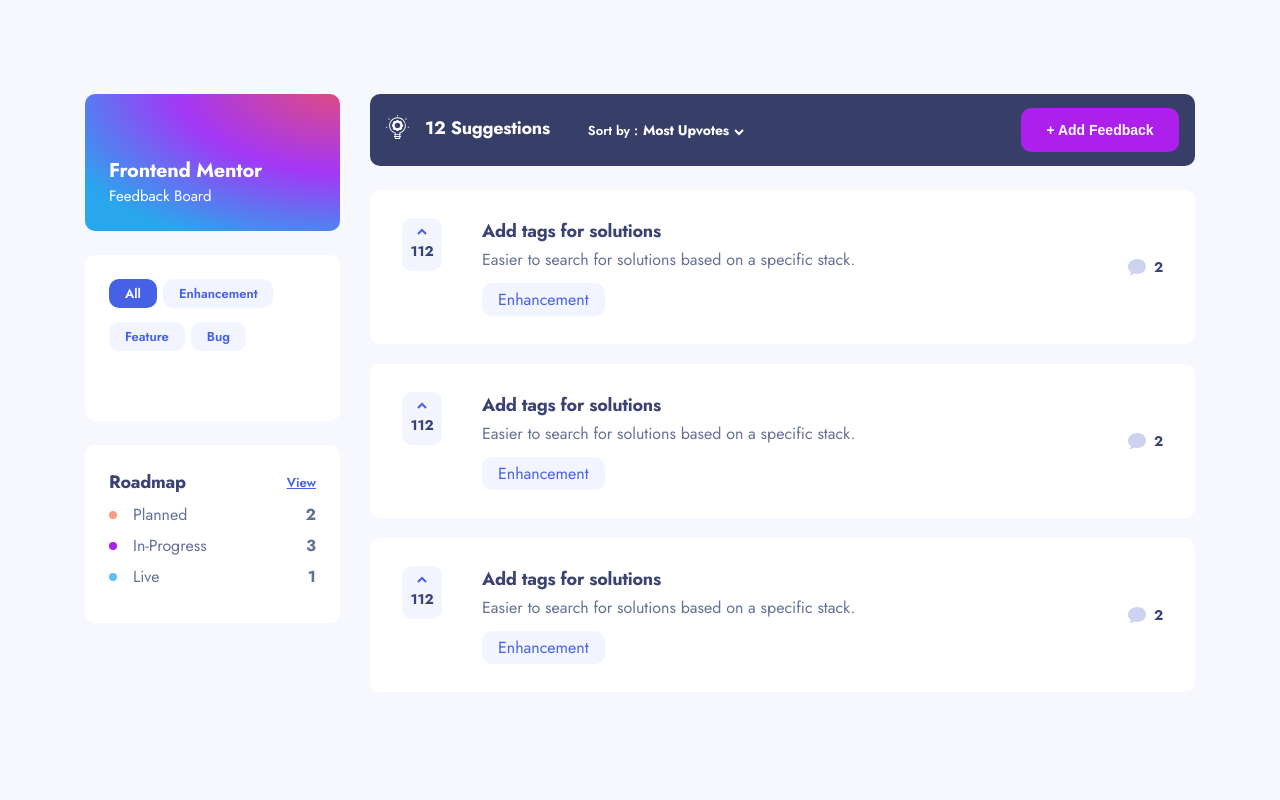
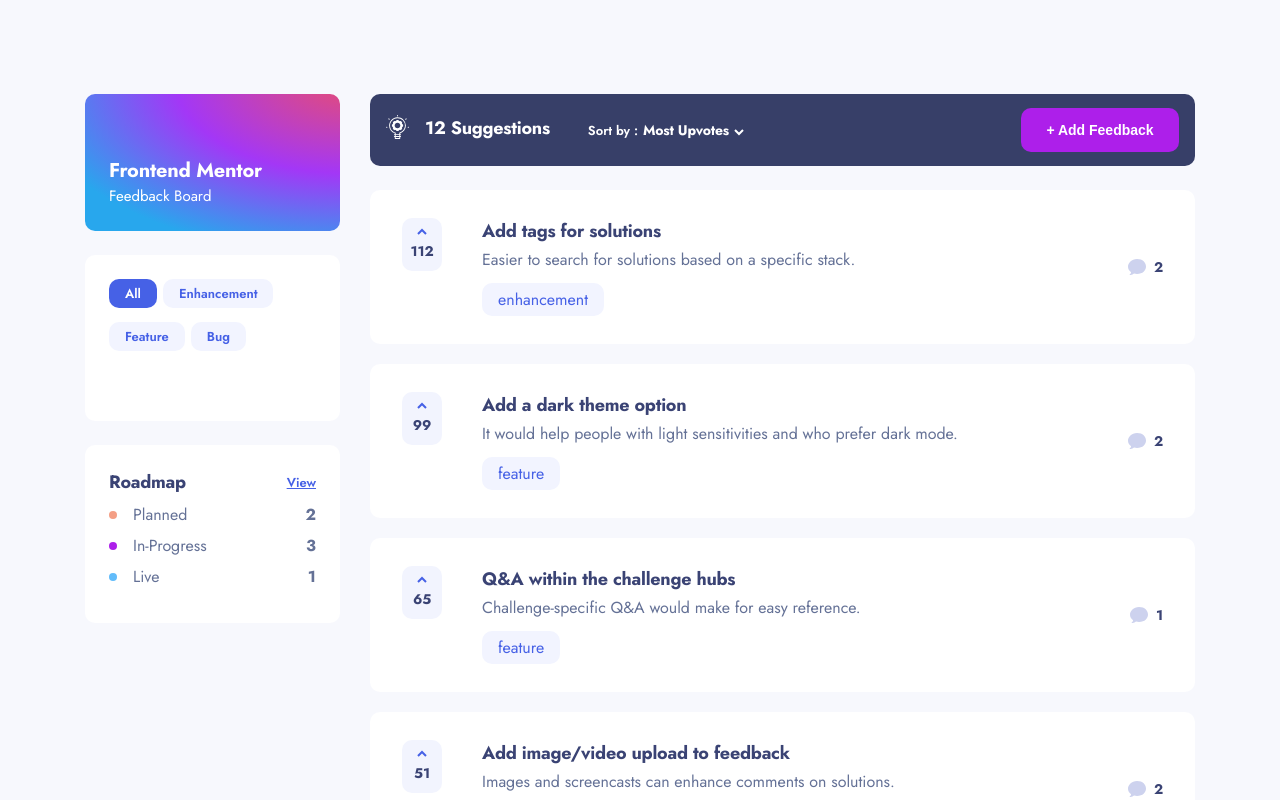
Before and after one commit to EminIskandar/Suggest, a React (Create React App) app: page / in a window 1280 px wide. Shown: the top 800 px of the page. Built offline with nearby package versions, Linux system fonts and the light colour scheme.

Commit message:
added useSelector / useState top suggestions component and looping data

```diff
--- a/src/components/suggestions/index.jsx
+++ b/src/components/suggestions/index.jsx
@@ -1,24 +1,37 @@
-import React from 'react'
+import React, { useEffect, useState } from 'react'
+import { useSelector } from 'react-redux'
 import {
     Container, Left, Visited, Icon, Count, Description,
     Title, Text, Category, Right, CommentsCount, Item
 } from './styled'
 
 export default function Index() {
+    const suggests = useSelector(state => state.suggests)
+    const [datas, setDatas] = useState([])
+
+
+    useEffect(() => {
+         setDatas(suggests.payload)
+         // eslint-disable-next-line react-hooks/exhaustive-deps
+    }, [suggests])
+
     return (
         <Container>
-            <Item>
+            {
+                datas ?
+                datas.map( ( {upvotes, description, title, category, comments} ) => {
+                    return <Item>
                                 <Left>
                                     <Visited>
                                         <Icon>
                                             <svg width="10" height="7" xmlns="http://www.w3.org/2000/svg"><path d="M1 6l4-4 4 4" stroke="#4661E6" strokeWidth="2" fill="none" fillRule="evenodd"/></svg>
                                         </Icon>
-                        <Count>112</Count>
+                                        <Count>{upvotes}</Count>
                                     </Visited>
                                     <Description>
-                        <Title>Add tags for solutions</Title>
-                        <Text>Easier to search for solutions based on a specific stack.</Text>
-                        <Category>Enhancement</Category>
+                                        <Title>{title}</Title>
+                                        <Text>{description}</Text>
+                                        <Category>{category}</Category>
                                     </Description>
                                 </Left>
                                 <Right>
@@ -26,56 +39,13 @@
                                         <Icon>
                                             <svg width="18" height="16" xmlns="http://www.w3.org/2000/svg"><path d="M2.62 16H1.346l.902-.91c.486-.491.79-1.13.872-1.823C1.036 11.887 0 9.89 0 7.794 0 3.928 3.52 0 9.03 0 14.87 0 18 3.615 18 7.455c0 3.866-3.164 7.478-8.97 7.478-1.017 0-2.078-.137-3.025-.388A4.705 4.705 0 012.62 16z" fill="#CDD2EE" fillRule="nonzero"/></svg>
                                         </Icon>
-                        <Count>2</Count>
+                                        <Count>{comments.length}</Count>
                                     </CommentsCount>
                                 </Right>
                             </Item>
-            <Item>
-                <Left>
-                    <Visited>
-                        <Icon>
-                            <svg width="10" height="7" xmlns="http://www.w3.org/2000/svg"><path d="M1 6l4-4 4 4" stroke="#4661E6" strokeWidth="2" fill="none" fillRule="evenodd"/></svg>
-                        </Icon>
-                        <Count>112</Count>
-                    </Visited>
-                    <Description>
-                        <Title>Add tags for solutions</Title>
-                        <Text>Easier to search for solutions based on a specific stack.</Text>
-                        <Category>Enhancement</Category>
-                    </Description>
-                </Left>
-                <Right>
-                    <CommentsCount>
-                        <Icon>
-                            <svg width="18" height="16" xmlns="http://www.w3.org/2000/svg"><path d="M2.62 16H1.346l.902-.91c.486-.491.79-1.13.872-1.823C1.036 11.887 0 9.89 0 7.794 0 3.928 3.52 0 9.03 0 14.87 0 18 3.615 18 7.455c0 3.866-3.164 7.478-8.97 7.478-1.017 0-2.078-.137-3.025-.388A4.705 4.705 0 012.62 16z" fill="#CDD2EE" fillRule="nonzero"/></svg>
-                        </Icon>
-                        <Count>2</Count>
-                    </CommentsCount>
-                </Right>
-            </Item>
-            <Item>
-                <Left>
-                    <Visited>
-                        <Icon>
-                            <svg width="10" height="7" xmlns="http://www.w3.org/2000/svg"><path d="M1 6l4-4 4 4" stroke="#4661E6" strokeWidth="2" fill="none" fillRule="evenodd"/></svg>
-                        </Icon>
-                        <Count>112</Count>
-                    </Visited>
-                    <Description>
-                        <Title>Add tags for solutions</Title>
-                        <Text>Easier to search for solutions based on a specific stack.</Text>
-                        <Category>Enhancement</Category>
-                    </Description>
-                </Left>
-                <Right>
-                    <CommentsCount>
-                        <Icon>
-                            <svg width="18" height="16" xmlns="http://www.w3.org/2000/svg"><path d="M2.62 16H1.346l.902-.91c.486-.491.79-1.13.872-1.823C1.036 11.887 0 9.89 0 7.794 0 3.928 3.52 0 9.03 0 14.87 0 18 3.615 18 7.455c0 3.866-3.164 7.478-8.97 7.478-1.017 0-2.078-.137-3.025-.388A4.705 4.705 0 012.62 16z" fill="#CDD2EE" fillRule="nonzero"/></svg>
-                        </Icon>
-                        <Count>2</Count>
-                    </CommentsCount>
-                </Right>
-            </Item>
+                }): null
+            }
+
         </Container>
     )
 }
```
Lines whose indentation alone changed are shown as unchanged.
